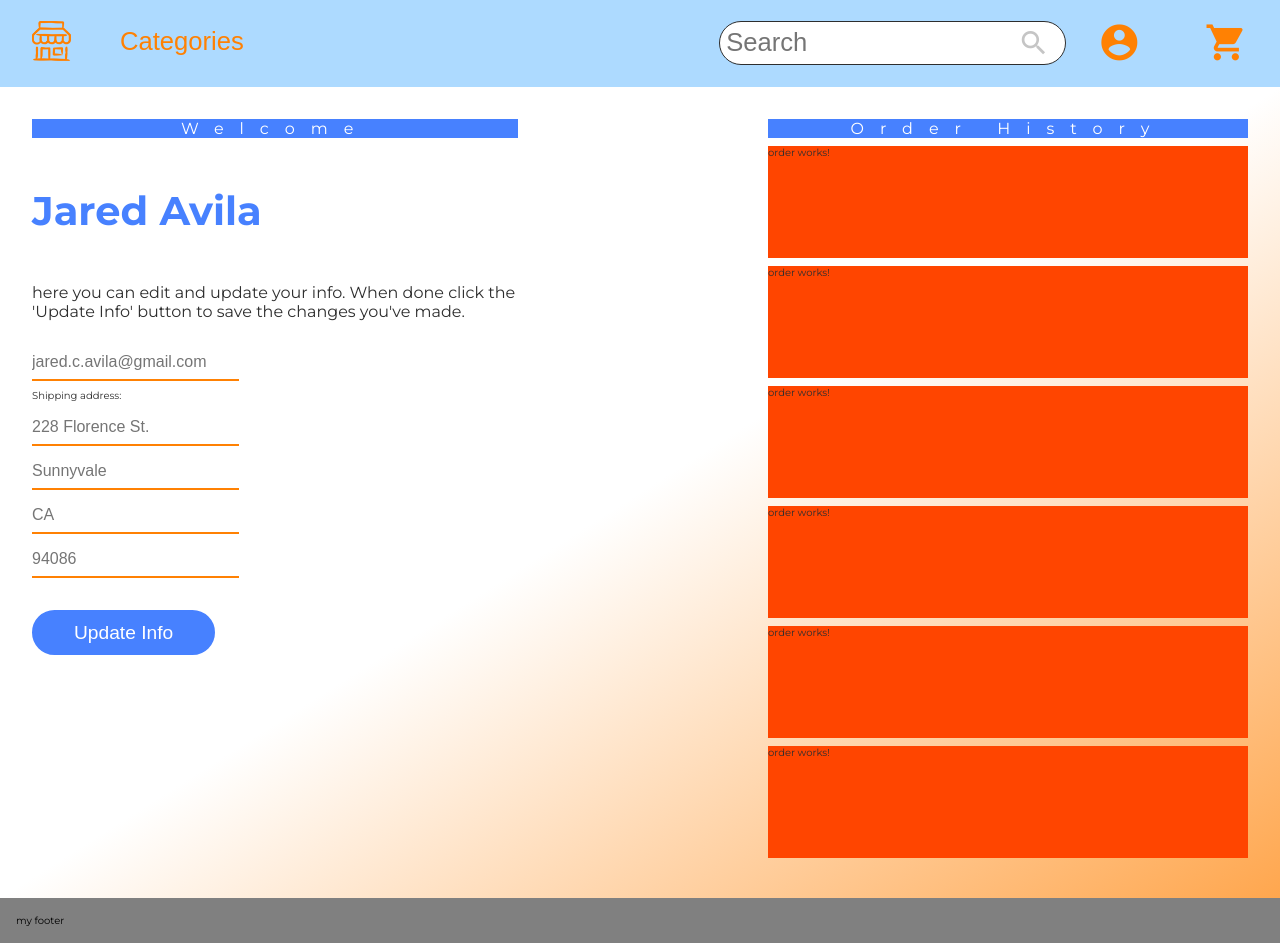
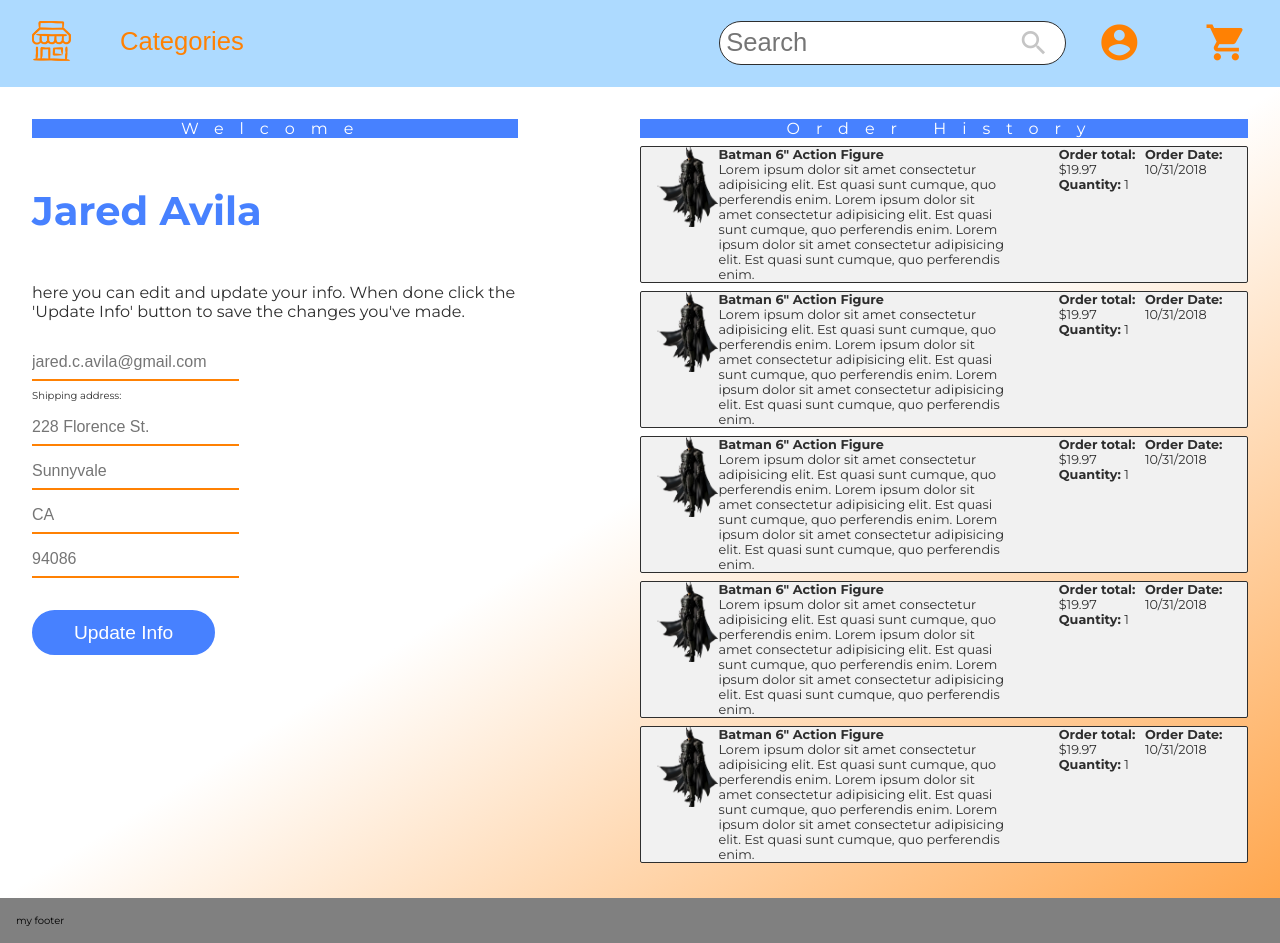
Before and after one commit to JaredAvila/mean_store, an Angular app in the folder client/: page /user in a window 1280 px wide. Built offline with nearby package versions, Linux system fonts and the light colour scheme.

Commit message:
added order history component and finished dash

```diff
--- a/client/src/app/order/order.component.html
+++ b/client/src/app/order/order.component.html
@@ -1,3 +1,22 @@
-<p>
-  order works!
-</p>
+<div class="order">
+  <img
+    src="../../assets/img/items/toys/batman.png"
+    alt="batman"
+    class="order__img"
+  />
+  <div class="order__title">
+    <p class="order__title--name"><span>Batman 6" Action Figure</span></p>
+    <p class="order__title--desc">
+      Lorem ipsum dolor sit amet consectetur adipisicing elit. Est quasi sunt
+      cumque, quo perferendis enim. Lorem ipsum dolor sit amet consectetur
+      adipisicing elit. Est quasi sunt cumque, quo perferendis enim. Lorem ipsum
+      dolor sit amet consectetur adipisicing elit. Est quasi sunt cumque, quo
+      perferendis enim.
+    </p>
+  </div>
+  <p class="order__date"><span>Order Date: </span>10/31/2018</p>
+  <div class="order__price">
+    <p class="order__price--price"><span>Order total:</span> $19.97</p>
+    <p class="order__price--qty"><span>Quantity:</span> 1</p>
+  </div>
+</div>
--- a/client/src/app/order/order.component.scss
+++ b/client/src/app/order/order.component.scss
@@ -1,6 +1,36 @@
-p {
-  height: 7rem;
-  width: 30rem;
-  background-color: orangered;
+@import "../../styles.scss";
+
+.order {
+  @include clearFix;
+  width: fit-content;
+  padding: 0 1rem;
   margin: 0.5rem 0;
+  background-color: $color-light;
+  border-radius: 2px;
+  border: 1px solid $color-dark;
+  font-size: .8rem;
+
+  &__img {
+    height: 5rem;
+    float: left;
+  }
+
+  &__title {
+    width: 50%;
+    float: left;
+  }
+
+  &__price {
+    width: 15%;
+    float: right;
+  }
+
+  &__date {
+    width: 15%;
+    float: right;
+  }
 }
+
+span {
+  font-weight: bold;
+}
--- a/client/src/app/user-dash/user-dash.component.scss
+++ b/client/src/app/user-dash/user-dash.component.scss
@@ -75,6 +75,7 @@
   }
   &__right {
     float: right;
+    width: 50%;
 
     &--text {
       letter-spacing: 1rem;
```
Also changed, not shown: 1 other file (tests, documents, lock files or other folders).
